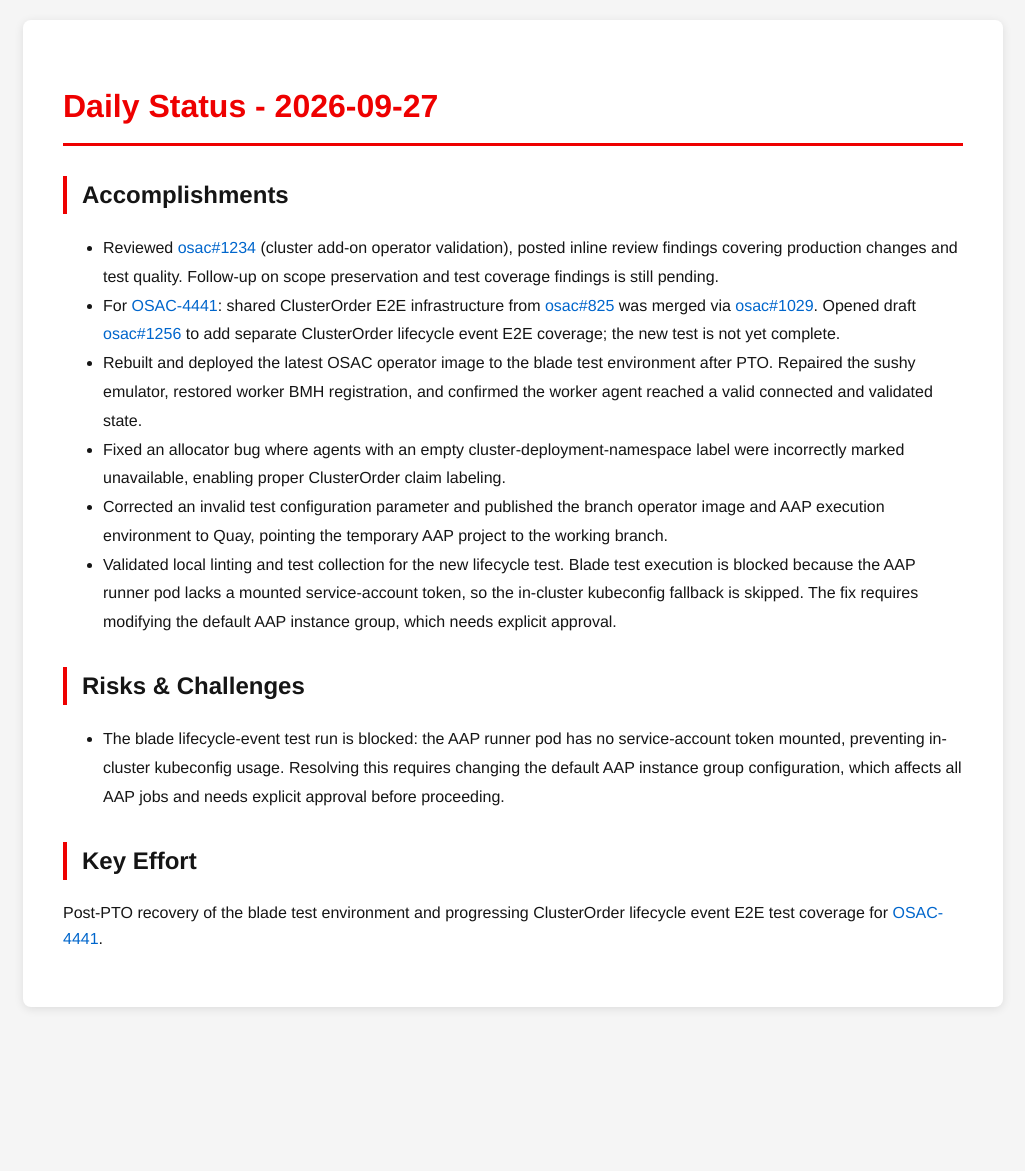
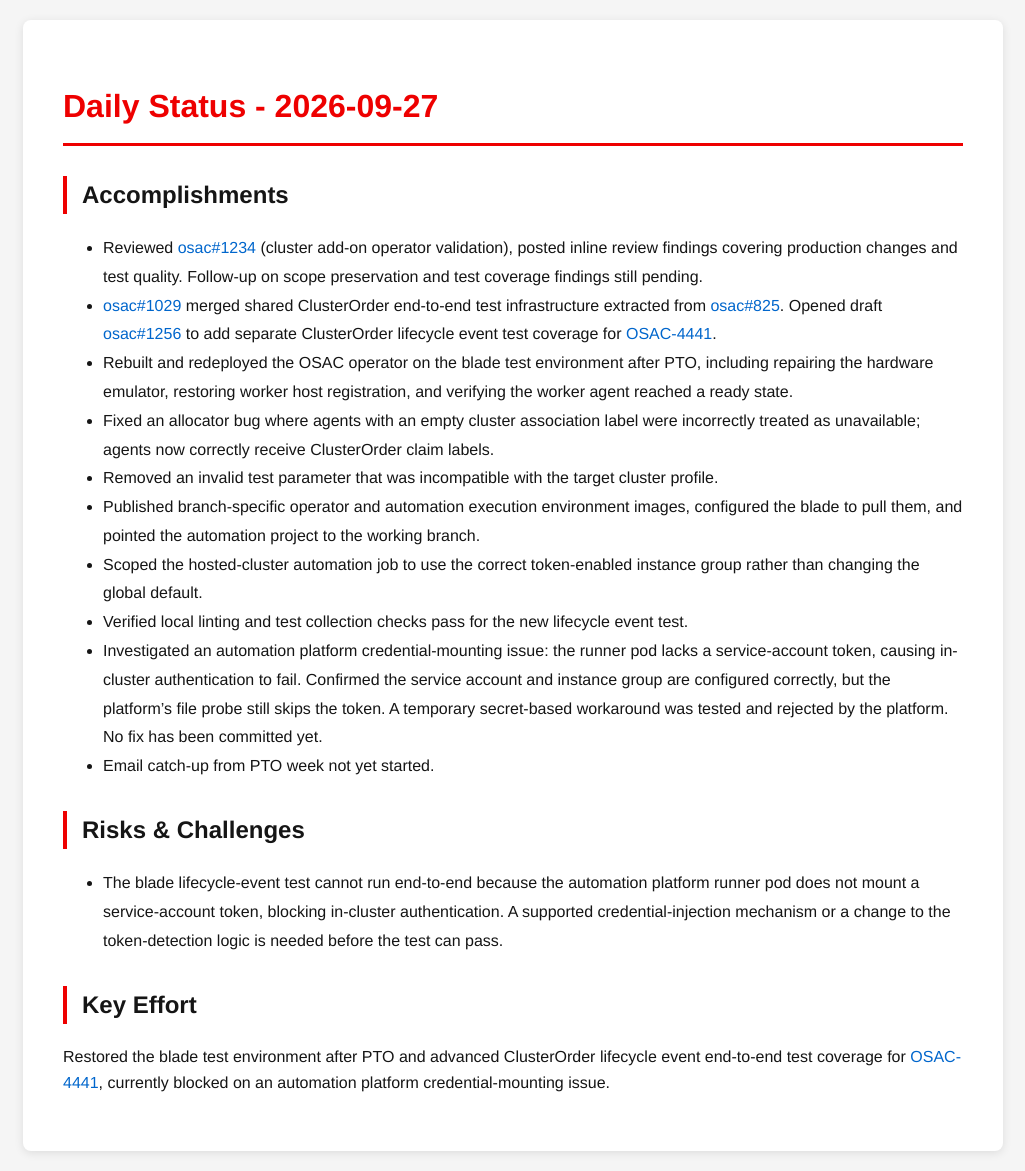
Before and after one commit to tzvatot/daily-status, a Jekyll site: the page built from 2026-09-27.md, in a window 1280 px wide. Shown: the whole page, without its empty margins (127-1152 px from the left). Built offline with Jekyll 4.4.1, drawn with Linux system fonts in a browser that asks for light colours; before the commit the page ends 1027 px from its top, so only the background shows below that.

Commit message:
Daily status update - 2026-09-27

```diff
--- a/2026-09-27.md
+++ b/2026-09-27.md
@@ -7,15 +7,19 @@
 # Daily Status - 2026-09-27
 
 ## Accomplishments
-- Reviewed [osac#1234](https://github.com/osac-project/osac/pull/1234) (cluster add-on operator validation), posted inline review findings covering production changes and test quality. Follow-up on scope preservation and test coverage findings is still pending.
-- For [OSAC-4441](https://redhat.atlassian.net/browse/OSAC-4441): shared ClusterOrder E2E infrastructure from [osac#825](https://github.com/osac-project/osac/pull/825) was merged via [osac#1029](https://github.com/osac-project/osac/pull/1029). Opened draft [osac#1256](https://github.com/osac-project/osac/pull/1256) to add separate ClusterOrder lifecycle event E2E coverage; the new test is not yet complete.
-- Rebuilt and deployed the latest OSAC operator image to the blade test environment after PTO. Repaired the sushy emulator, restored worker BMH registration, and confirmed the worker agent reached a valid connected and validated state.
-- Fixed an allocator bug where agents with an empty cluster-deployment-namespace label were incorrectly marked unavailable, enabling proper ClusterOrder claim labeling.
-- Corrected an invalid test configuration parameter and published the branch operator image and AAP execution environment to Quay, pointing the temporary AAP project to the working branch.
-- Validated local linting and test collection for the new lifecycle test. Blade test execution is blocked because the AAP runner pod lacks a mounted service-account token, so the in-cluster kubeconfig fallback is skipped. The fix requires modifying the default AAP instance group, which needs explicit approval.
+- Reviewed [osac#1234](https://github.com/osac-project/osac/pull/1234) (cluster add-on operator validation), posted inline review findings covering production changes and test quality. Follow-up on scope preservation and test coverage findings still pending.
+- [osac#1029](https://github.com/osac-project/osac/pull/1029) merged shared ClusterOrder end-to-end test infrastructure extracted from [osac#825](https://github.com/osac-project/osac/pull/825). Opened draft [osac#1256](https://github.com/osac-project/osac/pull/1256) to add separate ClusterOrder lifecycle event test coverage for [OSAC-4441](https://redhat.atlassian.net/browse/OSAC-4441).
+- Rebuilt and redeployed the OSAC operator on the blade test environment after PTO, including repairing the hardware emulator, restoring worker host registration, and verifying the worker agent reached a ready state.
+- Fixed an allocator bug where agents with an empty cluster association label were incorrectly treated as unavailable; agents now correctly receive ClusterOrder claim labels.
+- Removed an invalid test parameter that was incompatible with the target cluster profile.
+- Published branch-specific operator and automation execution environment images, configured the blade to pull them, and pointed the automation project to the working branch.
+- Scoped the hosted-cluster automation job to use the correct token-enabled instance group rather than changing the global default.
+- Verified local linting and test collection checks pass for the new lifecycle event test.
+- Investigated an automation platform credential-mounting issue: the runner pod lacks a service-account token, causing in-cluster authentication to fail. Confirmed the service account and instance group are configured correctly, but the platform's file probe still skips the token. A temporary secret-based workaround was tested and rejected by the platform. No fix has been committed yet.
+- Email catch-up from PTO week not yet started.
 
 ## Risks & Challenges
-- The blade lifecycle-event test run is blocked: the AAP runner pod has no service-account token mounted, preventing in-cluster kubeconfig usage. Resolving this requires changing the default AAP instance group configuration, which affects all AAP jobs and needs explicit approval before proceeding.
+- The blade lifecycle-event test cannot run end-to-end because the automation platform runner pod does not mount a service-account token, blocking in-cluster authentication. A supported credential-injection mechanism or a change to the token-detection logic is needed before the test can pass.
 
 ## Key Effort
-Post-PTO recovery of the blade test environment and progressing ClusterOrder lifecycle event E2E test coverage for [OSAC-4441](https://redhat.atlassian.net/browse/OSAC-4441).
+Restored the blade test environment after PTO and advanced ClusterOrder lifecycle event end-to-end test coverage for [OSAC-4441](https://redhat.atlassian.net/browse/OSAC-4441), currently blocked on an automation platform credential-mounting issue.
```
